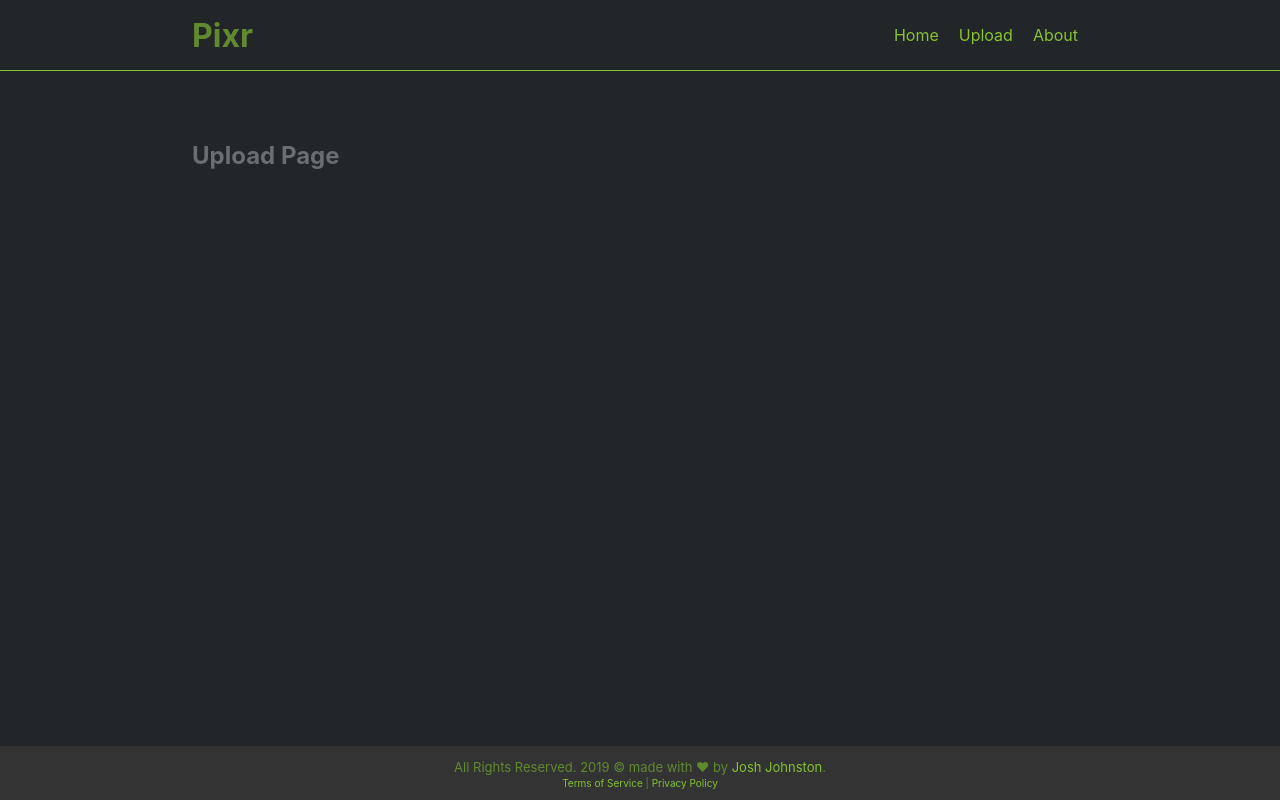
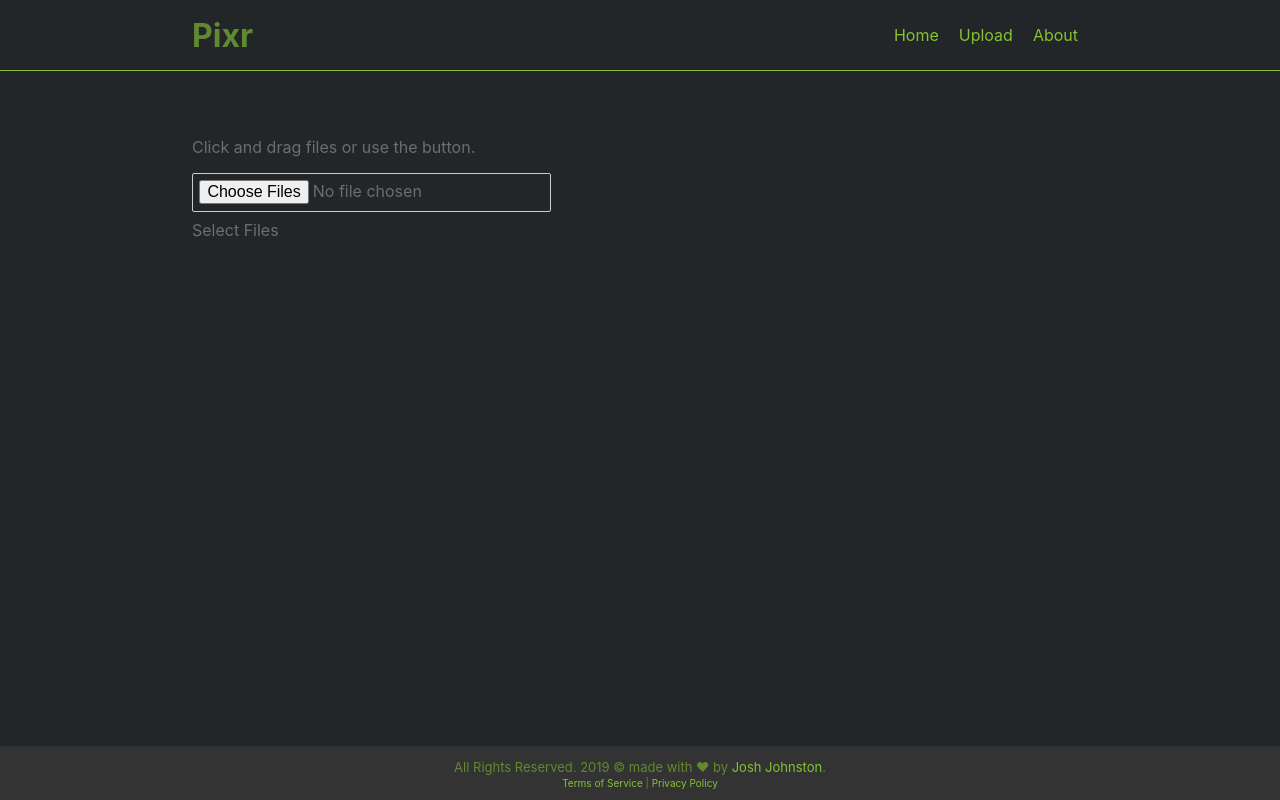
Before and after one commit to Neoplatonist/pixr, a Svelte app in the folder frontend/: page /upload in a window 1280 px wide. Built offline with nearby package versions, Linux system fonts and the light colour scheme.

Commit message:
created upload page base template and event handlers

```diff
--- a/frontend/src/routes/Upload.svelte
+++ b/frontend/src/routes/Upload.svelte
@@ -1,9 +1,64 @@
 <script>
-  // your script goes here
+  import { onMount, onDestroy } from 'svelte'
+  import {store } from '../store'
+
+  let active,
+      dropzone,
+      inputFiles,
+      selectButton,
+      unsubscribe
+
+  onMount(() => {
+    unsubscribe = store.subscribe(data => {
+
+    })
+  })
+
+  // Drag Events
+  const handleDragEnter = e => {}
+  const handleDragOver = e => {}
+  const handleDrageLeave = e => {}
+  const handleDrop = e => {}
+
+  // Form Button Selection
+  const handleInput = e => {}
+
+  onDestroy(() => unsubscribe())
 </script>
 
 <style>
   /* your styles go here */
 </style>
 
-<h2>Upload Page</h2>
+<section
+  class:active
+  bind:this={dropzone}
+  on:dragenter={handleDragEnter}
+  on:dragover={handleDragOver}
+  on:dragleave={handleDrageLeave}
+  on:drop={handleDrop}
+  >
+  <form>
+    <p>Click and drag files or use the button.</p>
+
+    <input
+      id="fileElem"
+      type="file"
+      accept="image/*"
+      bind:this={inputFiles}
+      on:change={handleInput}
+      multiple>
+
+    <section>
+      <label
+        bind:this={selectButton}
+        for="fileElem">Select Files</label>
+
+      <!-- upload button -->
+    </section>
+  </form>
+
+  <!-- loader -->
+
+  <!-- gallery -->
+</section>
```
